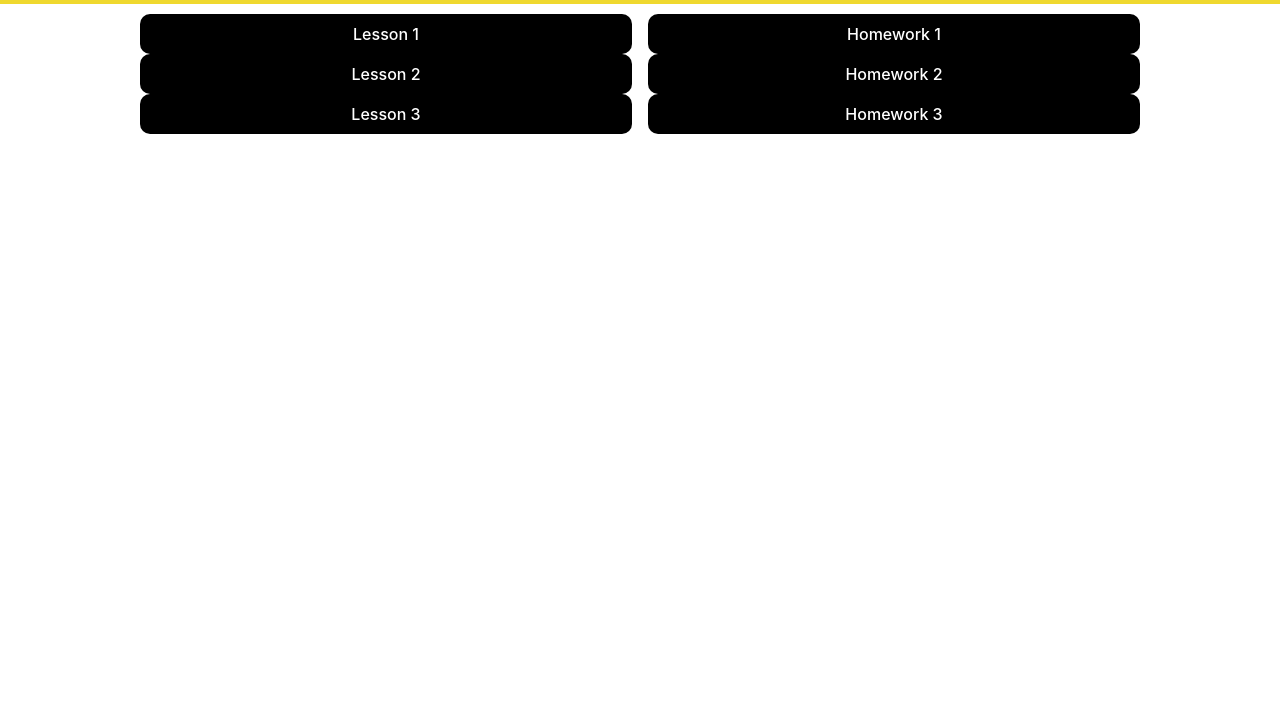
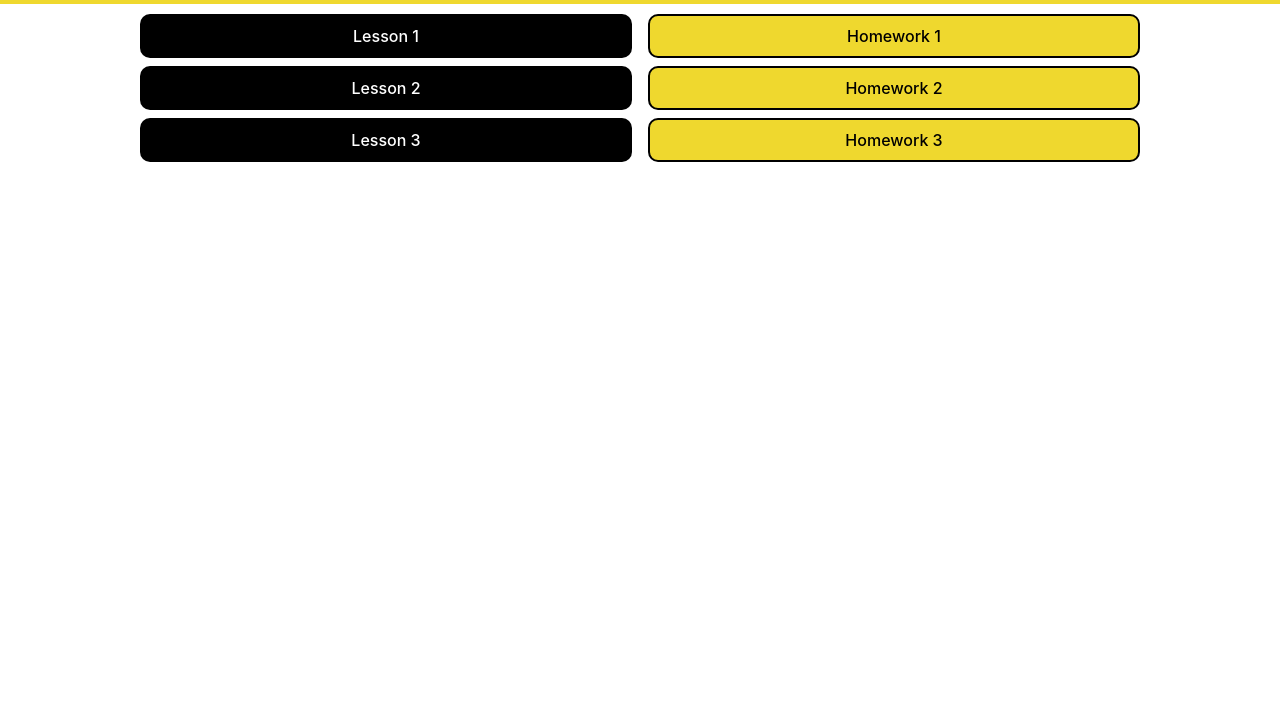
Before and after one commit to goglq/buyer-manager-tg-bot, a plain HTML site: page index.html in a window 1280 px wide. Shown: the part 76-800 px from the top of the page. Drawn offline with Linux system fonts and the light colour scheme.

Commit message:
hw-3 fix

```diff
--- a/css/margin.css
+++ b/css/margin.css
@@ -1,3 +1,23 @@
 .mt-10 {
-    margin-top: 10px;
+  margin-top: 10px;
 }
+
+.mb-1 {
+  margin-bottom: 0.25rem;
+}
+
+.mb-2 {
+  margin-bottom: 0.5rem;
+}
+
+.mb-3 {
+  margin-bottom: 0.75rem;
+}
+
+.mb-4 {
+  margin-bottom: 1rem;
+}
+
+.mb-5 {
+  margin-bottom: 1.25rem;
+}
--- a/css/style.css
+++ b/css/style.css
@@ -30,7 +30,7 @@ li {
 #log {
   padding: 10px;
 
-  color:rgb(54, 54, 54);
+  color: rgb(54, 54, 54);
   font-weight: 500;
 
   border-radius: 10px;
@@ -42,7 +42,7 @@ li {
 #code {
   padding: 10px;
 
-  color:white;
+  color: white;
   font-weight: 500;
 
   border-radius: 10px;
@@ -53,6 +53,7 @@ li {
   width: 100%;
   padding: 10px 20px;
 
+  border: 2px solid transparent;
   border-radius: 10px;
 
   font-weight: 500;
@@ -64,9 +65,31 @@ li {
   transition: background-color, color ease-in-out 200ms;
 }
 
+.hw-link {
+  width: 100%;
+  padding: 10px 20px;
+
+  border: 2px solid black;
+  border-radius: 10px;
+
+  font-weight: 500;
+  color: black;
+  text-decoration: none;
+
+  background-color: var(--primary-color);
+
+  transition: background-color, color ease-in-out 200ms;
+}
+
 .lesson-link:hover {
   color: black;
   background-color: var(--primary-color);
+  border-color: black;
+}
+
+.hw-link:hover {
+  color: white;
+  background-color: black;
 }
 
 header {
--- a/index.html
+++ b/index.html
@@ -12,41 +12,43 @@
       <h1>JavaScript Lessons</h1>
     </header>
     <div class="grid grid-cols-2 grid-gap-1 container pt-10">
-      <ul class="flex flex-col lessons-list mt">
+      <ul>
         <li>
           <a
-            class="flex justify-center lesson-link"
-            href="pages/lesson-pages/lesson1.html"
+            class="flex justify-center lesson-link mb-2"
+            href="lessons/lesson-1"
             >Lesson 1</a
           >
         </li>
         <li>
-          <a class="flex justify-center lesson-link" href="/lessons/lesson-1"
+          <a
+            class="flex justify-center lesson-link mb-2"
+            href="/lessons/lesson-2"
             >Lesson 2</a
           >
         </li>
         <li>
-          <a class="flex justify-center lesson-link" href="#">Lesson 3</a>
+          <a class="flex justify-center lesson-link mb-2" href="#">Lesson 3</a>
         </li>
       </ul>
       <ul>
         <li>
           <a
-            class="flex justify-center lesson-link"
+            class="flex justify-center hw-link mb-2"
             href="/homeworks/homework-1"
             >Homework 1</a
           >
         </li>
         <li>
           <a
-            class="flex justify-center lesson-link"
+            class="flex justify-center hw-link mb-2"
             href="/homeworks/homework-2"
             >Homework 2</a
           >
         </li>
         <li>
           <a
-            class="flex justify-center lesson-link"
+            class="flex justify-center hw-link mb-2"
             href="/homeworks/homework-3"
             >Homework 3</a
           >
```
